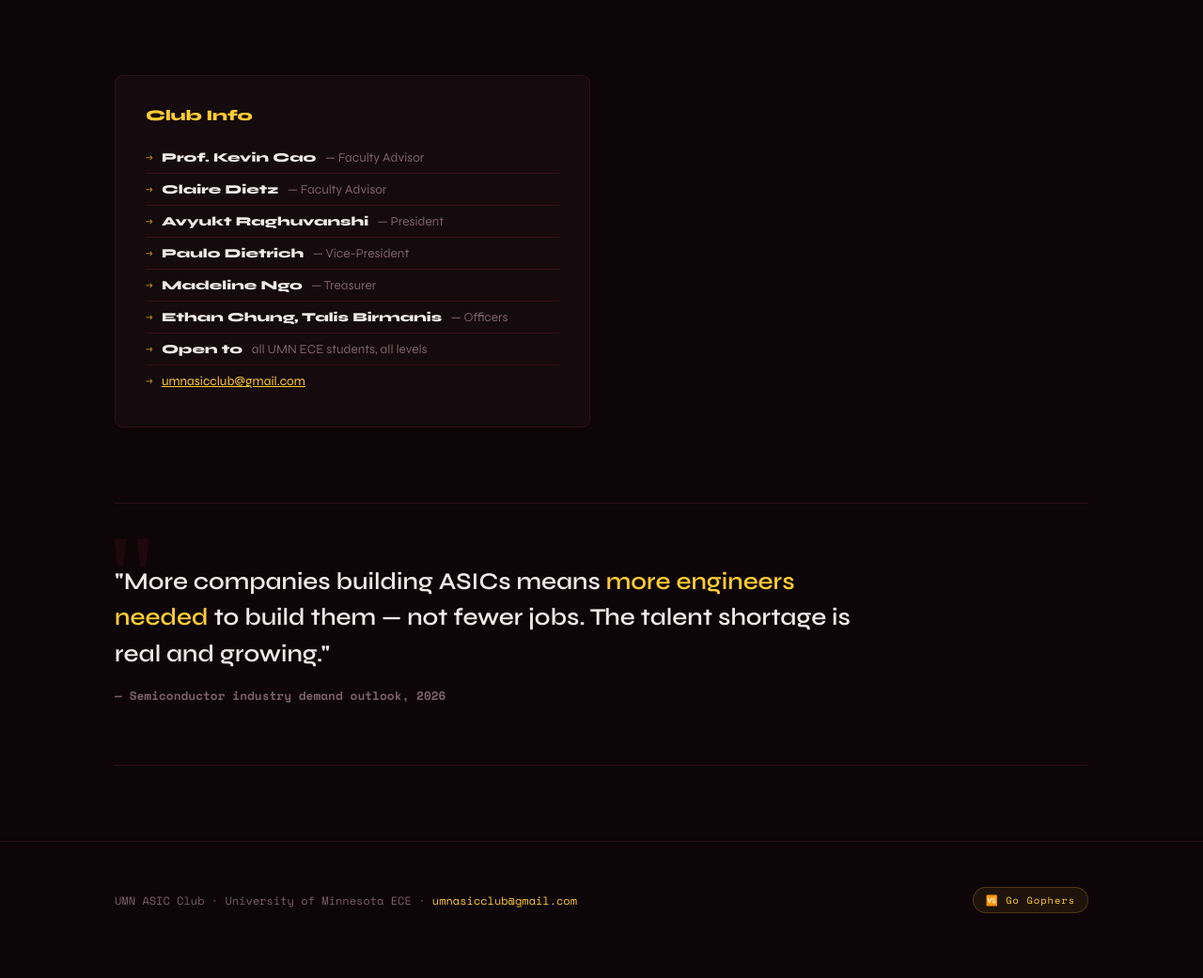
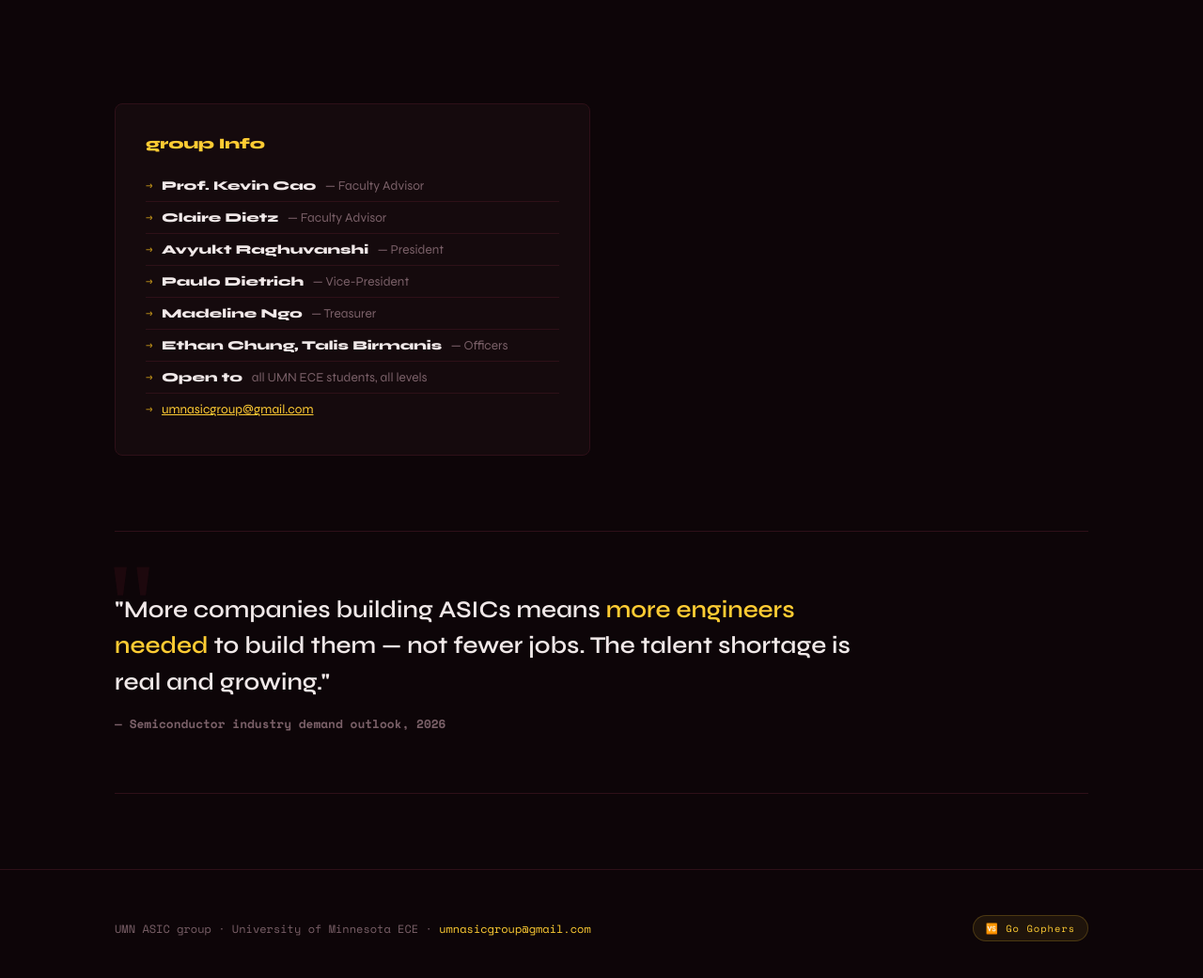
Before and after one commit to UMN-ASIC-CLUB/asicumn.github.io, a website: page index.html in a window 1280 px wide. Shown: the part 1631-2672 px from the top of the page at 94% size. Before the commit the page ends 2651 px from the top, so only its background shows below. Drawn offline with nearby package versions, Linux system fonts and the light colour scheme.

Commit message:
Update club name from 'ASIC Club' to 'ASIC Group'

```diff
--- a/index.html
+++ b/index.html
@@ -3,7 +3,7 @@
 <head>
   <meta charset="UTF-8" />
   <meta name="viewport" content="width=device-width, initial-scale=1.0" />
-  <title>UMN ASIC Club</title>
+  <title>UMN ASIC Group</title>
   <link rel="preconnect" href="https://fonts.googleapis.com" />
   <link href="https://fonts.googleapis.com/css2?family=Space+Mono:wght@400;700&family=Syne:wght@400;600;800&display=swap" rel="stylesheet" />
   <style>
@@ -486,7 +486,7 @@
       <div class="links">
         <a href="#tracks">Tracks</a>
         <a href="#projects">Projects</a>
-        <a href="mailto:umnasicclub@gmail.com">Contact</a>
+        <a href="mailto:umnasicgroup@gmail.com">Contact</a>
       </div>
     </div>
   </nav>
@@ -495,10 +495,10 @@
     <div class="container">
       <div class="hero-eyebrow">University of Minnesota · ECE · Go Gophers</div>
       <h1>Build <em>real</em><br>silicon.</h1>
-      <p>The UMN ASIC Club is where you learn to design hardware that actually exists — ASICs, FPGAs, chiplets, and more. No prior experience required.</p>
+      <p>The UMN ASIC Group is where you learn to design hardware that actually exists — ASICs, FPGAs, chiplets, and more. No prior experience required.</p>
       <div class="hero-ctas">
         <a href="#tracks" class="btn btn-gold">Get Started →</a>
-        <a href="https://github.com/umn-asic-club" class="btn btn-ghost">GitHub Org</a>
+        <a href="https://github.com/umn-asic-group" class="btn btn-ghost">GitHub Org</a>
       </div>
     </div>
   </section>
@@ -572,7 +572,7 @@
   <div class="container">
     <div class="info-grid" id="tools">
       <div class="info-card">
-        <h3>Club Info</h3>
+        <h3>group Info</h3>
         <ul class="info-list">
           <li><strong>Prof. Kevin Cao</strong> — Faculty Advisor</li>
           <li><strong>Claire Dietz</strong> — Faculty Advisor</li>
@@ -581,7 +581,7 @@
           <li><strong>Madeline Ngo</strong> — Treasurer</li>
           <li><strong>Ethan Chung, Talis Birmanis</strong> — Officers</li>
           <li><strong>Open to</strong> all UMN ECE students, all levels</li>
-          <li><a href="mailto:umnasicclub@gmail.com" style="color:var(--gold)">umnasicclub@gmail.com</a></li>
+          <li><a href="mailto:umnasicgroup@gmail.com" style="color:var(--gold)">umnasicgroup@gmail.com</a></li>
         </ul>
       </div>
     </div>
@@ -600,8 +600,8 @@
     <div class="container">
       <div class="footer-inner">
         <div class="footer-left">
-          UMN ASIC Club · University of Minnesota ECE ·
-          <a href="mailto:umnasicclub@gmail.com">umnasicclub@gmail.com</a>
+          UMN ASIC group · University of Minnesota ECE ·
+          <a href="mailto:umnasicgroup@gmail.com">umnasicgroup@gmail.com</a>
         </div>
         <div class="footer-right">
           <span class="gopher-badge">&#127386; Go Gophers</span>
```
